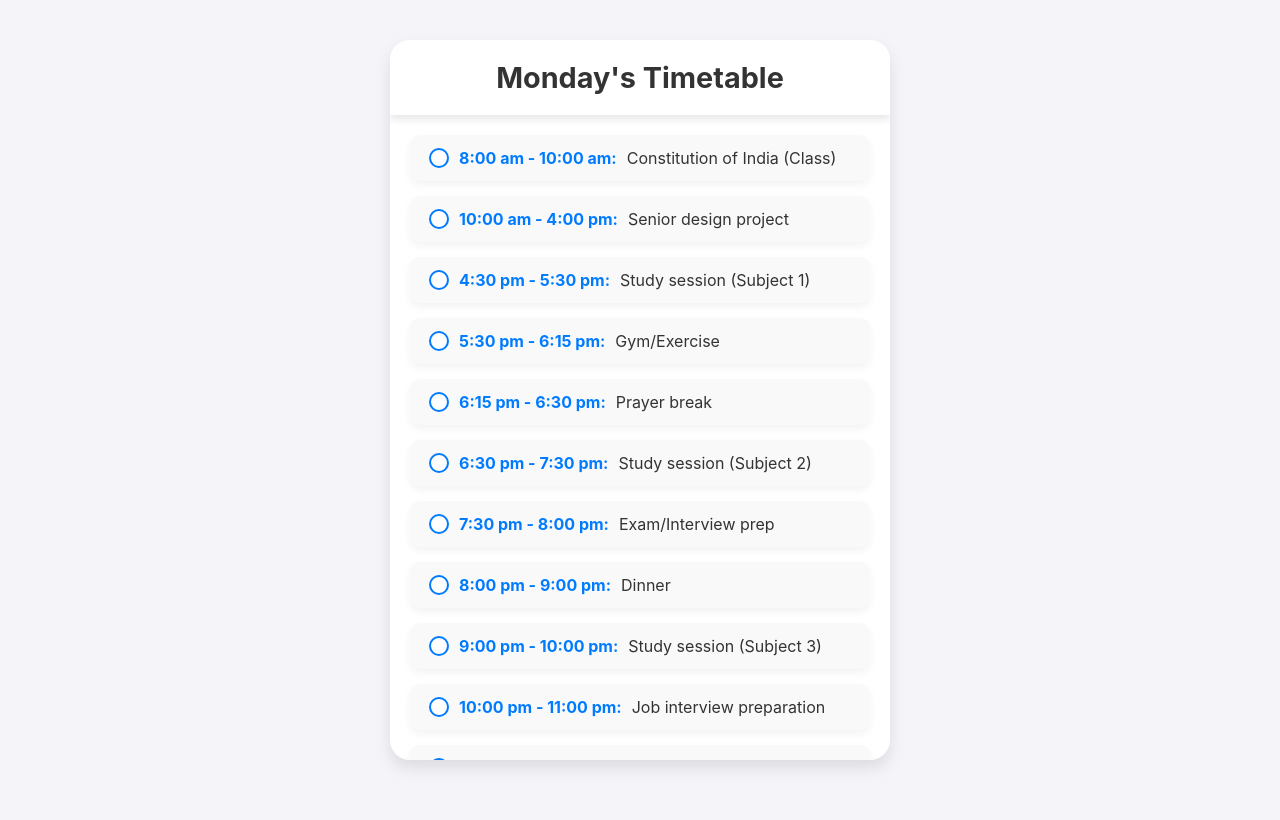
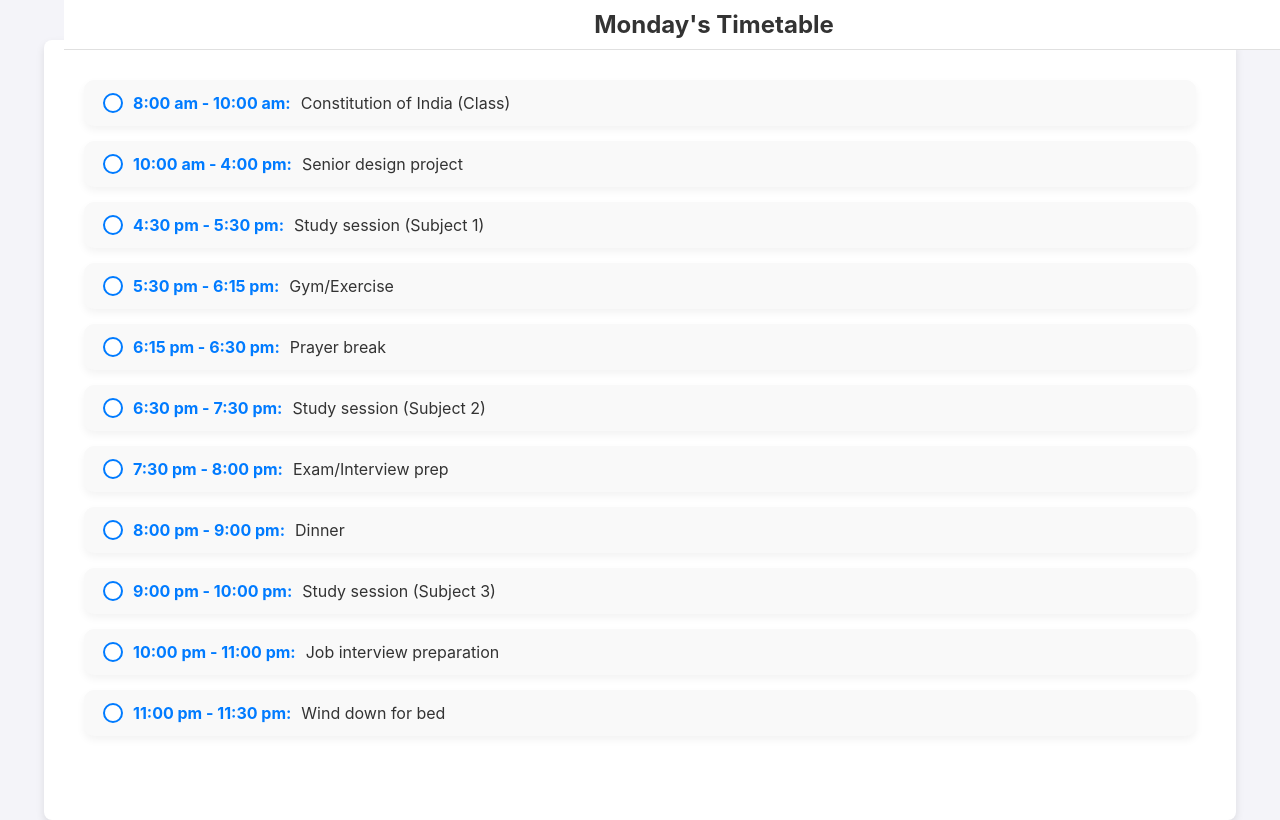
Before and after one commit to Kletechbvb/Rehan, a plain HTML site: page index.html in a window 1280 px wide. Drawn offline with Linux system fonts and the light colour scheme.

Commit message:
Update index.html

```diff
--- a/index.html
+++ b/index.html
@@ -19,29 +19,31 @@
             overflow: hidden;
         }
 
-        .container {
-            width: 100%;
-            max-width: 500px;
-            background-color: #fff;
-            border-radius: 20px;
-            box-shadow: 0 8px 16px rgba(0, 0, 0, 0.1);
-            overflow: hidden;
-            display: flex;
-            flex-direction: column;
-            height: 90vh;
-        }
+h1 {
+    margin: 0;
+    padding: 10px;
+    font-size: 1.5em;
+    background-color: #ffffff;
+    border-bottom: 1px solid #e0e0e0;
+    position: fixed;
+    top: 0;
+    width: 100%;
+    z-index: 1000;
+    text-align: center;
+}
 
-        h1 {
-            position: sticky;
-            top: 0;
-            background-color: #fff;
-            padding: 20px;
-            font-size: 1.8em;
-            text-align: center;
-            margin: 0;
-            box-shadow: 0 4px 8px rgba(0, 0, 0, 0.1);
-            z-index: 1;
-        }
+.container {
+    margin-top: 60px; /* Ensure space for the fixed header */
+    padding: 20px;
+    border-radius: 8px;
+    background-color: #fff;
+    box-shadow: 0 4px 8px rgba(0, 0, 0, 0.1);
+    width: 90%;
+    position: relative;
+    height: calc(100vh - 60px); /* Full height minus the header */
+    overflow-y: auto; /* Make the list scrollable */
+}
+
 
         #timetable {
             padding: 20px;
```
